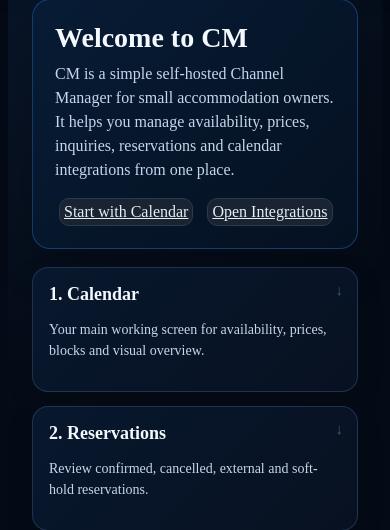
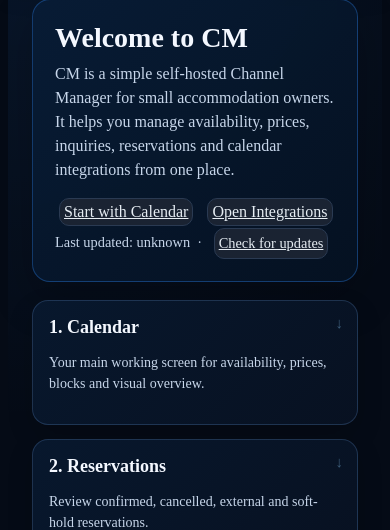
Before and after one commit to viljemd-hub/channel-manager, a PHP site: page /app/admin/help.php in a window 390 px wide. Shown: the part 142-672 px from the top of the page. Run offline with PHP 8.4, Linux system fonts and the light colour scheme.

Commit message:
Show last-updated date and a check-for-updates link in Help
Reads common/data/version_info.json (packaging-time generated, not
tracked in git — same convention as admin_key.txt/i18n) for the last
commit date baked in at build time. No auto-update, no phone-home:
just a static date and a link to the download page, since this is a
self-hosted, own-your-data product. Falls back to "unknown" gracefully
if the file isn't present (e.g. a raw git clone without packaging).

```diff
--- a/admin/help.php
+++ b/admin/help.php
@@ -8,6 +8,9 @@ declare(strict_types=1);
 
 require_once __DIR__ . '/_common.php';
 require_key();
+
+require_once __DIR__ . '/../common/lib/version_info.php';
+$cmBuildInfo = cm_get_build_info();
 ?>
 <!doctype html>
 <html lang="sl">
@@ -109,6 +112,15 @@ require_key();
       flex-wrap:wrap;
       gap:10px;
       margin-top:14px;
+    }
+    .help-version{
+      display:flex;
+      flex-wrap:wrap;
+      align-items:center;
+      gap:4px;
+      margin-top:14px;
+      font-size:.9em;
+      opacity:.8;
     }
     .help-note{
       border-left:4px solid #57a6ff;
@@ -307,6 +319,16 @@ require_key();
         <a class="btn primary" href="/app/admin/admin_calendar.php">Start with Calendar</a>
         <a class="btn" href="/app/admin/integrations.php">Open Integrations</a>
       </div>
+
+      <p class="help-version">
+        <?php if ($cmBuildInfo['commit_date']): ?>
+          Last updated: <?php echo h(substr($cmBuildInfo['commit_date'], 0, 10)); ?>
+        <?php else: ?>
+          Last updated: unknown
+        <?php endif; ?>
+        &nbsp;·&nbsp;
+        <a class="btn small" href="https://apartmamatevz.si/cmfree/download.html" target="_blank" rel="noopener">Check for updates</a>
+      </p>
     </section>
 
     <section class="help-grid">
--- /dev/null
+++ b/common/lib/version_info.php
@@ -0,0 +1,37 @@
+<?php
+declare(strict_types=1);
+
+/**
+ * CM Free / CM Plus – Channel Manager
+ * File: common/lib/version_info.php
+ * Author: Viljem Dvojmoč
+ * Assistant: Claude
+ * Copyright (c) 2026 Viljem Dvojmoč. All rights reserved.
+ *
+ * Reads build metadata written into the package at packaging time
+ * (see common/data/version_info.json — generated fresh for each ZIP/DEB
+ * build, not tracked in git, same convention as admin_key.txt/i18n).
+ */
+
+if (!function_exists('cm_get_build_info')) {
+    function cm_get_build_info(): array
+    {
+        $path = __DIR__ . '/../data/version_info.json';
+
+        if (!is_file($path)) {
+            return ['commit_date' => null, 'commit_hash' => null];
+        }
+
+        $raw = @file_get_contents($path);
+        $data = $raw !== false ? json_decode($raw, true) : null;
+
+        if (!is_array($data)) {
+            return ['commit_date' => null, 'commit_hash' => null];
+        }
+
+        return [
+            'commit_date' => isset($data['commit_date']) ? (string)$data['commit_date'] : null,
+            'commit_hash' => isset($data['commit_hash']) ? (string)$data['commit_hash'] : null,
+        ];
+    }
+}
```
